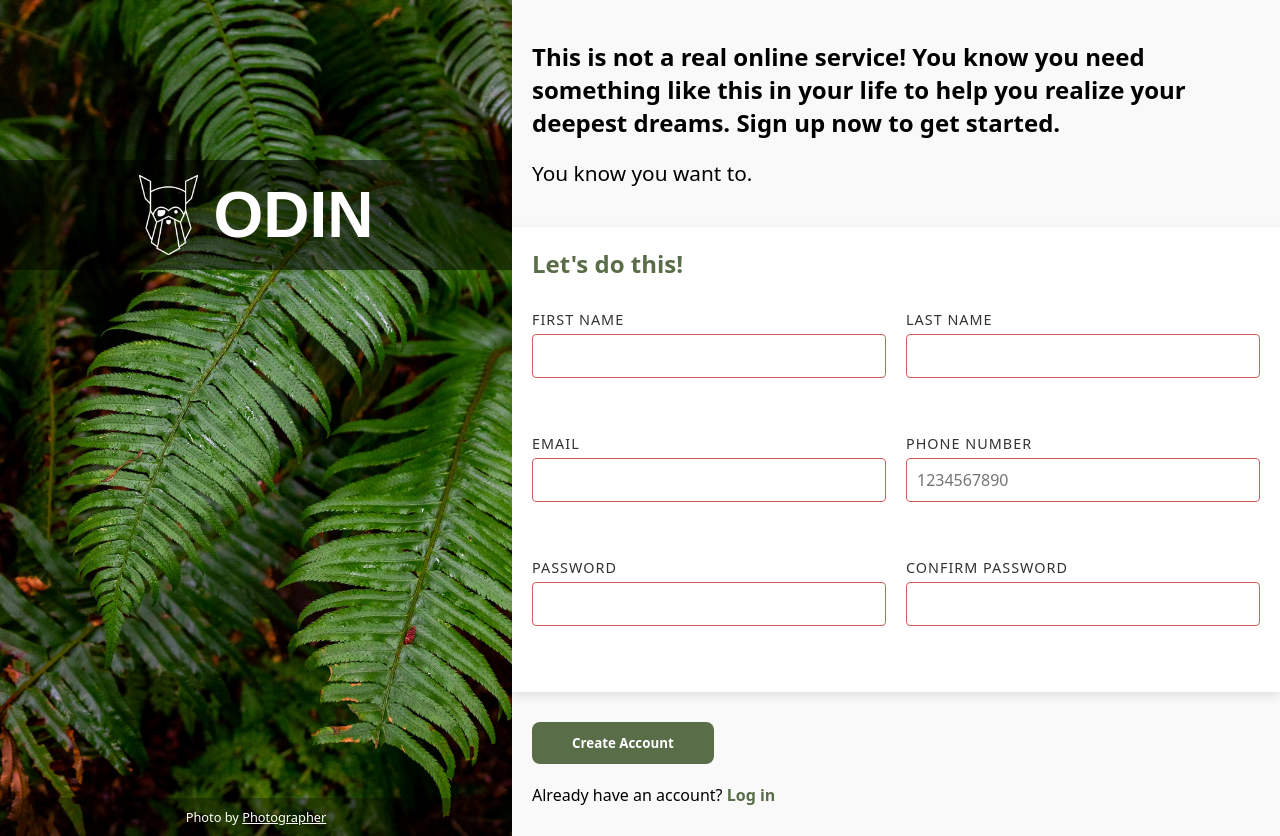
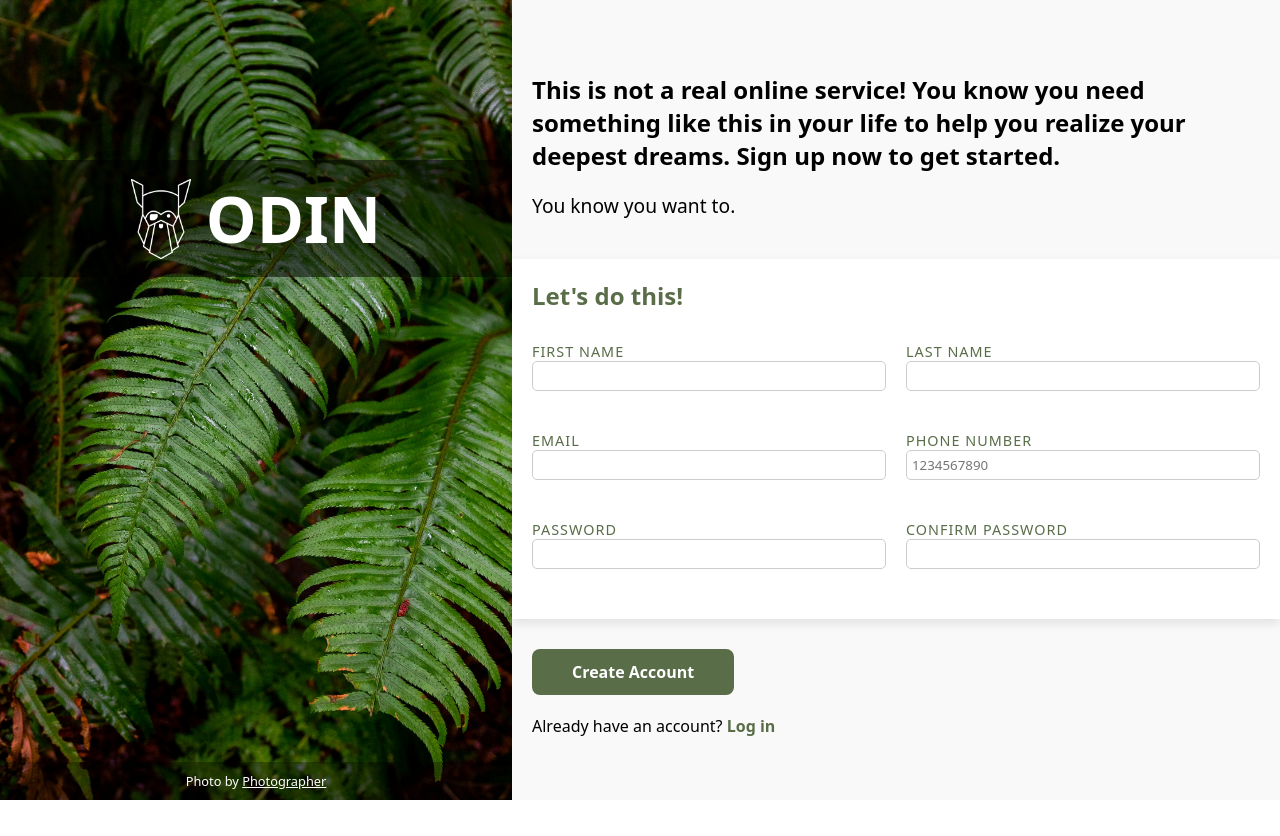
Before and after one commit to Trishan0/sign-up-form, a plain HTML site: page index.html in a window 1280 px wide. After the commit the page ends 800 px from the top, so only its background shows below. Drawn offline with Linux system fonts and the light colour scheme; a web font is replaced by a local one.

Commit message:
Refactor CSS styles for improved readability and organization

```diff
--- a/styles.css
+++ b/styles.css
@@ -6,16 +6,16 @@
 }
 
 * {
+  padding: 0;
+  margin: 0;
   box-sizing: border-box;
-    margin: 0;
-    padding: 0;
   font-family: system-ui, -apple-system, BlinkMacSystemFont, 'Segoe UI', Roboto,
       Oxygen, Ubuntu, Cantarell, 'Open Sans', 'Helvetica Neue', sans-serif;
 }
 
 body {
+  overflow-x: hidden;
   height: 100vh;
-    overflow-x: hidden;
 }
 
 .container {
@@ -29,8 +29,8 @@
   background-image: url('image.jpg');
   background-size: cover;
   background-position: center;
+  color: white;
   position: relative;
-    color: white;
   display: flex;
   flex-direction: column;
   justify-content: space-between;
@@ -53,9 +53,9 @@
 }
 
 .logo-text {
-    font-family: 'Norse Bold', sans-serif;
   font-size: 4rem;
 }
+
 
 .photo-credit {
   padding: 10px;
@@ -84,12 +84,12 @@
 
 .header-text {
   font-size: 1.5rem;
-    font-weight: 600;
+  font-weight: bold;
   margin-bottom: 20px;
 }
 
 .subheader-text {
-    font-size: 1.3rem;
+  font-size: 1.2rem;
   margin-bottom: 20px;
 }
 
@@ -118,40 +118,35 @@
 .form-field {
   display: flex;
   flex-direction: column;
-    margin-bottom: 15px;
+  margin-bottom: 20px;
 }
 
 .form-field label {
+  color: #596d48;
   font-size: 0.9rem;
-    color: #333;
-    margin-bottom: 5px;
   text-transform: uppercase;
   letter-spacing: 1px;
   font-weight: 500;
 }
 
 .form-field input {
-    padding: 10px;
+  padding: 5px;
   border: 1px solid #ccc;
-    border-radius: 4px;
-    font-size: 1rem;
+  border-radius: 5px;
 }
 
 .form-field input:focus {
+  border-color: #596d48;
   outline: none;
-    border: 1px solid #596d48;
   box-shadow: 0 0 5px rgba(89, 109, 72, 0.5);
 }
 
-  .form-field input:invalid {
-    border-color: #d55c5c;
+.form-field input:focus:invalid {
+  border-color: red;
 }
 
-  .error-message {
-    color: #d55c5c;
-    font-size: 0.8rem;
-    margin-top: 5px;
-    height: 16px;
+.form-field input:focus:valid {
+  border-color: green;
 }
 
 .form-down {
@@ -164,6 +159,7 @@
   border-radius: 8px;
   border: none;
   padding: 12px 40px;
+  font-size: 1rem;
   font-weight: bold;
   cursor: pointer;
   margin-bottom: 20px;
@@ -171,7 +167,7 @@
 }
 
 .btn:hover {
-    background-color: #4a5b3c;
+  background-color: #475a3b;
   transform: scale(1.05);
 }
 
@@ -185,12 +181,6 @@
   text-decoration: underline;
 }
 
-  @media screen and (max-width: 900px) {
-    .form-group {
-      grid-template-columns: 1fr;
-    }
-  }
-
 @media screen and (max-width: 768px) {
   .container {
       flex-direction: column;
@@ -198,7 +188,7 @@
 
   .img-container {
       width: 100%;
-      height: 200px;
+      height: 40vh;
   }
 
   .logo-banner {
@@ -208,4 +198,9 @@
   .form-container {
       width: 100%;
   }
+
+  .form-group {
+      grid-template-columns: 1fr;
   }
+
+}
```
Lines whose indentation alone changed are shown as unchanged.
